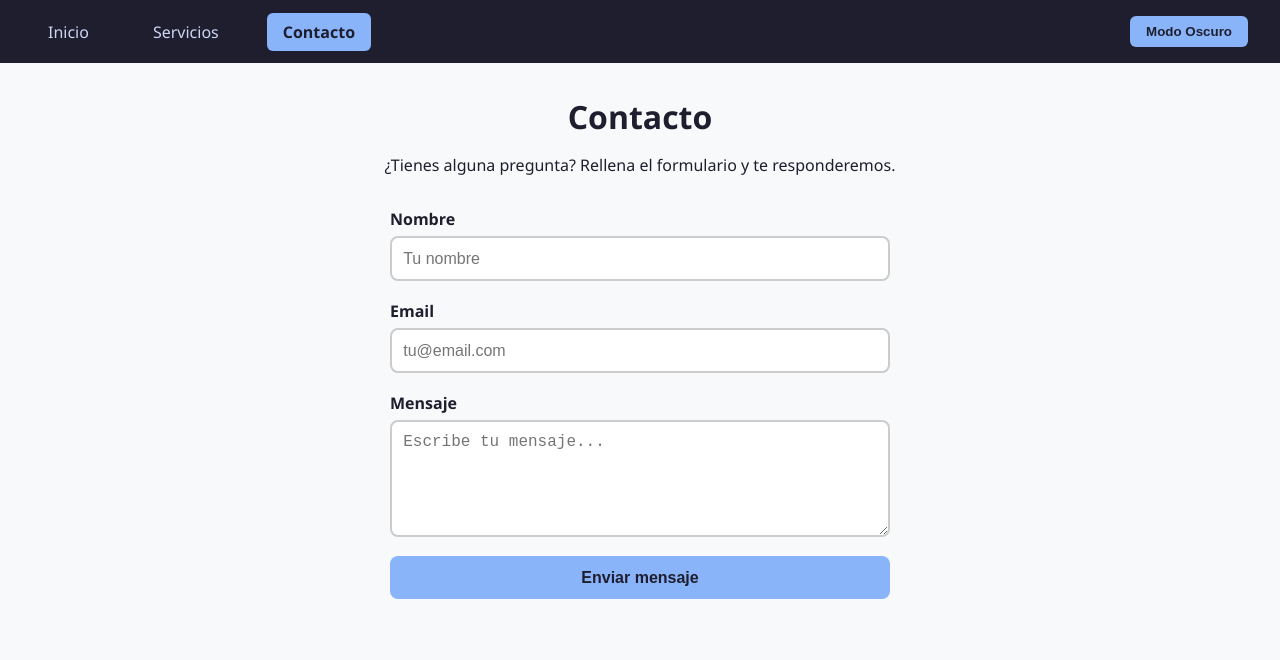
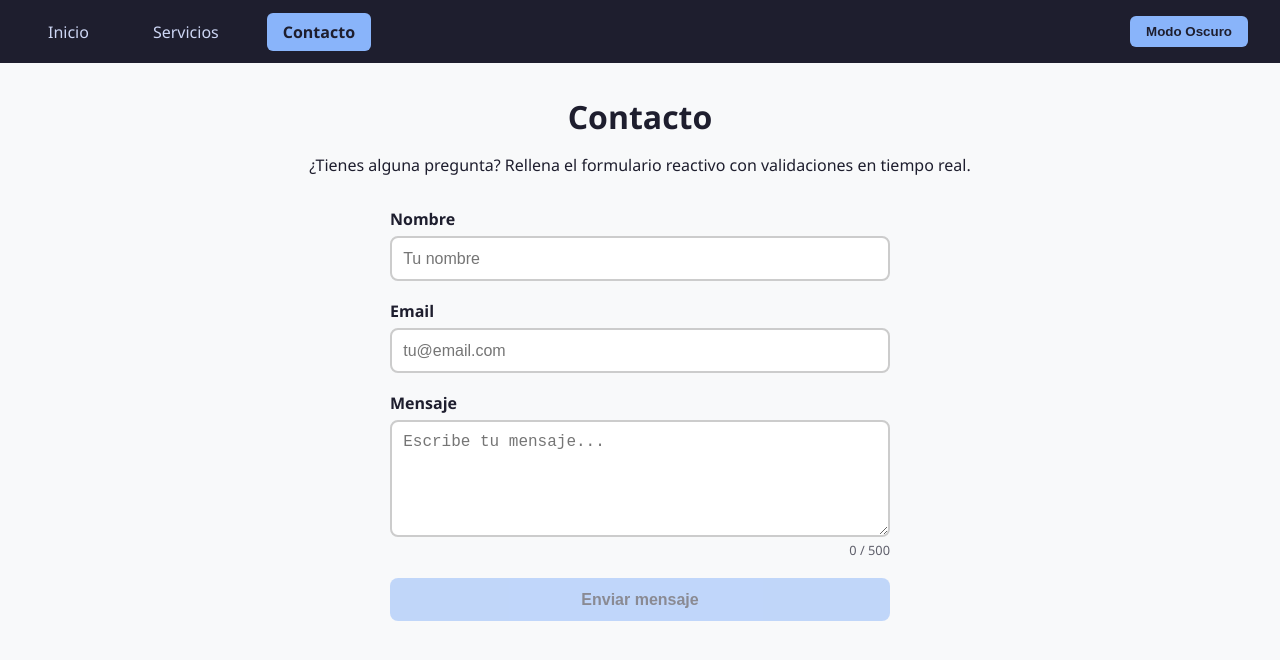
Before and after one commit to alexgutierrez04/vercel_angular, an Angular app: page /contacto in a window 1280 px wide. Shown: the top 660 px of the page. Built offline with nearby package versions, Linux system fonts and the light colour scheme.

Commit message:
feat(form): mejorar accesibilidad y UX del formulario reactivo

```diff
--- a/src/app/components/contacto/contacto.html
+++ b/src/app/components/contacto/contacto.html
@@ -1,5 +1,6 @@
 <section class="contacto">
   <h2>Contacto</h2>
-  <p>¿Tienes alguna pregunta? Rellena el formulario y te responderemos.</p>
+  <p>¿Tienes alguna pregunta? Rellena el formulario reactivo con validaciones en tiempo real.</p>
+  <!-- Ejercicio 2: formulario reactivo con FormGroup y validadores -->
   <app-formulario></app-formulario>
 </section>
--- a/src/app/components/contacto/formulario/formulario.css
+++ b/src/app/components/contacto/formulario/formulario.css
@@ -72,6 +72,19 @@ button {
   transition: background 0.3s;
 }
 
-button:hover {
+button:hover:not(:disabled) {
   background-color: var(--color-secundario);
 }
+
+button:disabled {
+  opacity: 0.5;
+  cursor: not-allowed;
+}
+
+.contador {
+  font-size: 0.8rem;
+  color: var(--color-texto);
+  opacity: 0.7;
+  margin-top: 0.25rem;
+  text-align: right;
+}
--- a/src/app/components/contacto/formulario/formulario.html
+++ b/src/app/components/contacto/formulario/formulario.html
@@ -1,42 +1,83 @@
 <div class="formulario-container">
 
-  <div class="exito" *ngIf="enviado">
-     ¡Mensaje enviado correctamente!
+  <div class="exito" *ngIf="enviado" role="status" aria-live="polite">
+    ¡Mensaje enviado correctamente!
   </div>
 
-  <form [formGroup]="formularioContacto" (ngSubmit)="onSubmit()">
+  <form [formGroup]="formularioContacto" (ngSubmit)="onSubmit()" novalidate>
 
-    <!-- Nombre -->
-    <div class="campo" [class.valido]="nombre?.valid && nombre?.touched" [class.invalido]="nombre?.invalid && nombre?.touched">
+    <!-- Campo nombre -->
+    <div
+      class="campo"
+      [class.valido]="nombre?.valid && nombre?.touched"
+      [class.invalido]="nombre?.invalid && nombre?.touched"
+    >
       <label for="nombre">Nombre</label>
-      <input id="nombre" type="text" formControlName="nombre" placeholder="Tu nombre">
-      <span class="error" *ngIf="nombre?.invalid && nombre?.touched">
+      <input
+        id="nombre"
+        type="text"
+        formControlName="nombre"
+        placeholder="Tu nombre"
+        autocomplete="name"
+        [attr.aria-invalid]="nombre?.invalid && nombre?.touched"
+        aria-describedby="nombre-error"
+      />
+      <span class="error" id="nombre-error" *ngIf="nombre?.invalid && nombre?.touched">
         <span *ngIf="nombre?.errors?.['required']">El nombre es obligatorio.</span>
         <span *ngIf="nombre?.errors?.['minlength']">Mínimo 3 caracteres.</span>
+        <span *ngIf="nombre?.errors?.['maxlength']">Máximo 50 caracteres.</span>
+        <span *ngIf="nombre?.errors?.['pattern']">Solo letras y espacios.</span>
       </span>
     </div>
 
-    <!-- Email -->
-    <div class="campo" [class.valido]="email?.valid && email?.touched" [class.invalido]="email?.invalid && email?.touched">
+    <!-- Campo email -->
+    <div
+      class="campo"
+      [class.valido]="email?.valid && email?.touched"
+      [class.invalido]="email?.invalid && email?.touched"
+    >
       <label for="email">Email</label>
-      <input id="email" type="email" formControlName="email" placeholder="tu@email.com">
-      <span class="error" *ngIf="email?.invalid && email?.touched">
+      <input
+        id="email"
+        type="email"
+        formControlName="email"
+        placeholder="tu@email.com"
+        autocomplete="email"
+        [attr.aria-invalid]="email?.invalid && email?.touched"
+        aria-describedby="email-error"
+      />
+      <span class="error" id="email-error" *ngIf="email?.invalid && email?.touched">
         <span *ngIf="email?.errors?.['required']">El email es obligatorio.</span>
         <span *ngIf="email?.errors?.['email']">Introduce un email válido.</span>
       </span>
     </div>
 
-    <!-- Mensaje -->
-    <div class="campo" [class.valido]="mensaje?.valid && mensaje?.touched" [class.invalido]="mensaje?.invalid && mensaje?.touched">
+    <!-- Campo mensaje -->
+    <div
+      class="campo"
+      [class.valido]="mensaje?.valid && mensaje?.touched"
+      [class.invalido]="mensaje?.invalid && mensaje?.touched"
+    >
       <label for="mensaje">Mensaje</label>
-      <textarea id="mensaje" formControlName="mensaje" placeholder="Escribe tu mensaje..." rows="5"></textarea>
-      <span class="error" *ngIf="mensaje?.invalid && mensaje?.touched">
+      <textarea
+        id="mensaje"
+        formControlName="mensaje"
+        placeholder="Escribe tu mensaje..."
+        rows="5"
+        [attr.aria-invalid]="mensaje?.invalid && mensaje?.touched"
+        aria-describedby="mensaje-error mensaje-contador"
+      ></textarea>
+      <span class="contador" id="mensaje-contador">
+        {{ mensaje?.value?.length || 0 }} / 500
+      </span>
+      <span class="error" id="mensaje-error" *ngIf="mensaje?.invalid && mensaje?.touched">
         <span *ngIf="mensaje?.errors?.['required']">El mensaje es obligatorio.</span>
         <span *ngIf="mensaje?.errors?.['minlength']">Mínimo 10 caracteres.</span>
+        <span *ngIf="mensaje?.errors?.['maxlength']">Máximo 500 caracteres.</span>
       </span>
     </div>
 
-    <button type="submit">Enviar mensaje</button>
+    <button type="submit" [disabled]="!formularioValido">Enviar mensaje</button>
 
   </form>
 </div>
```
